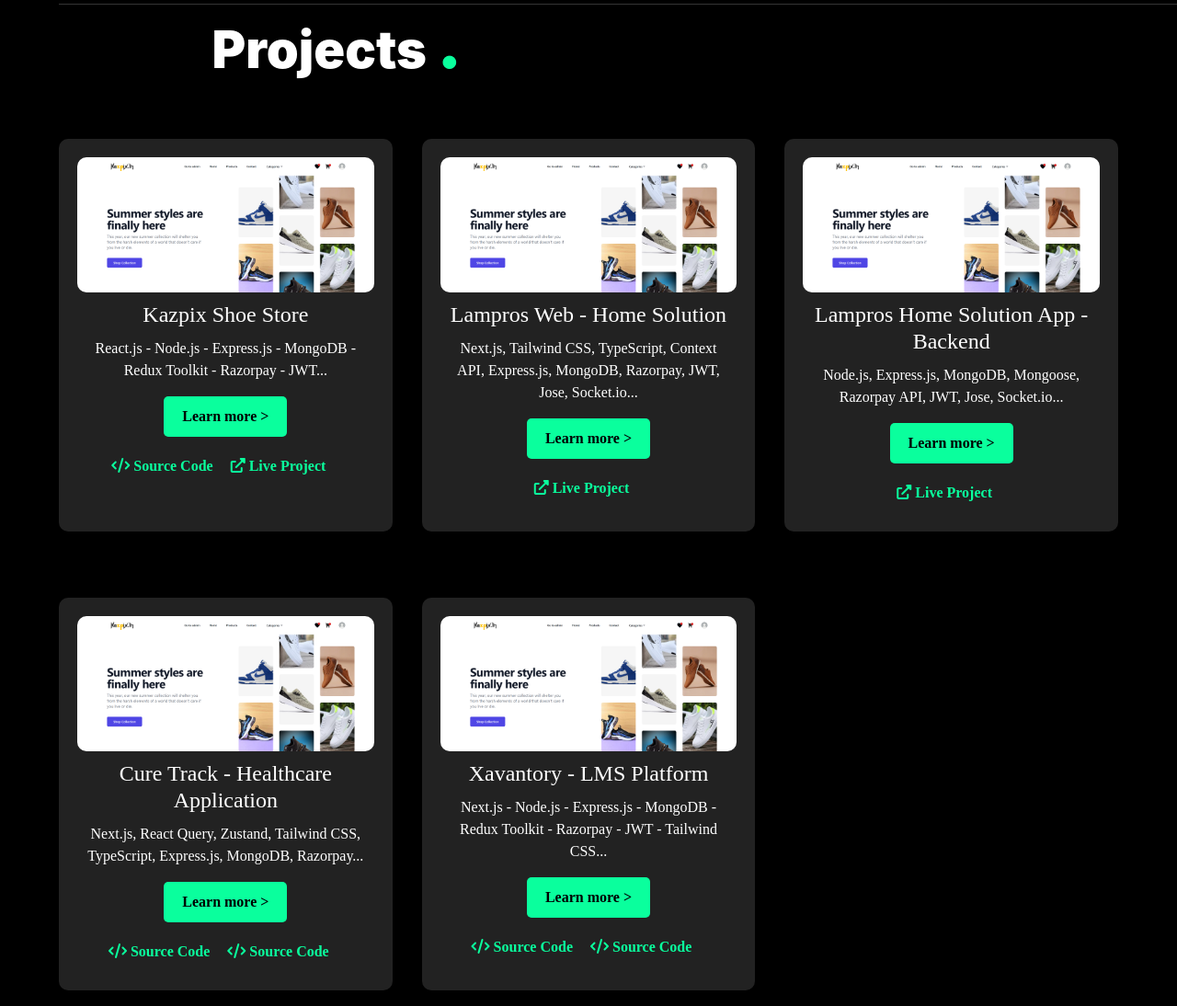
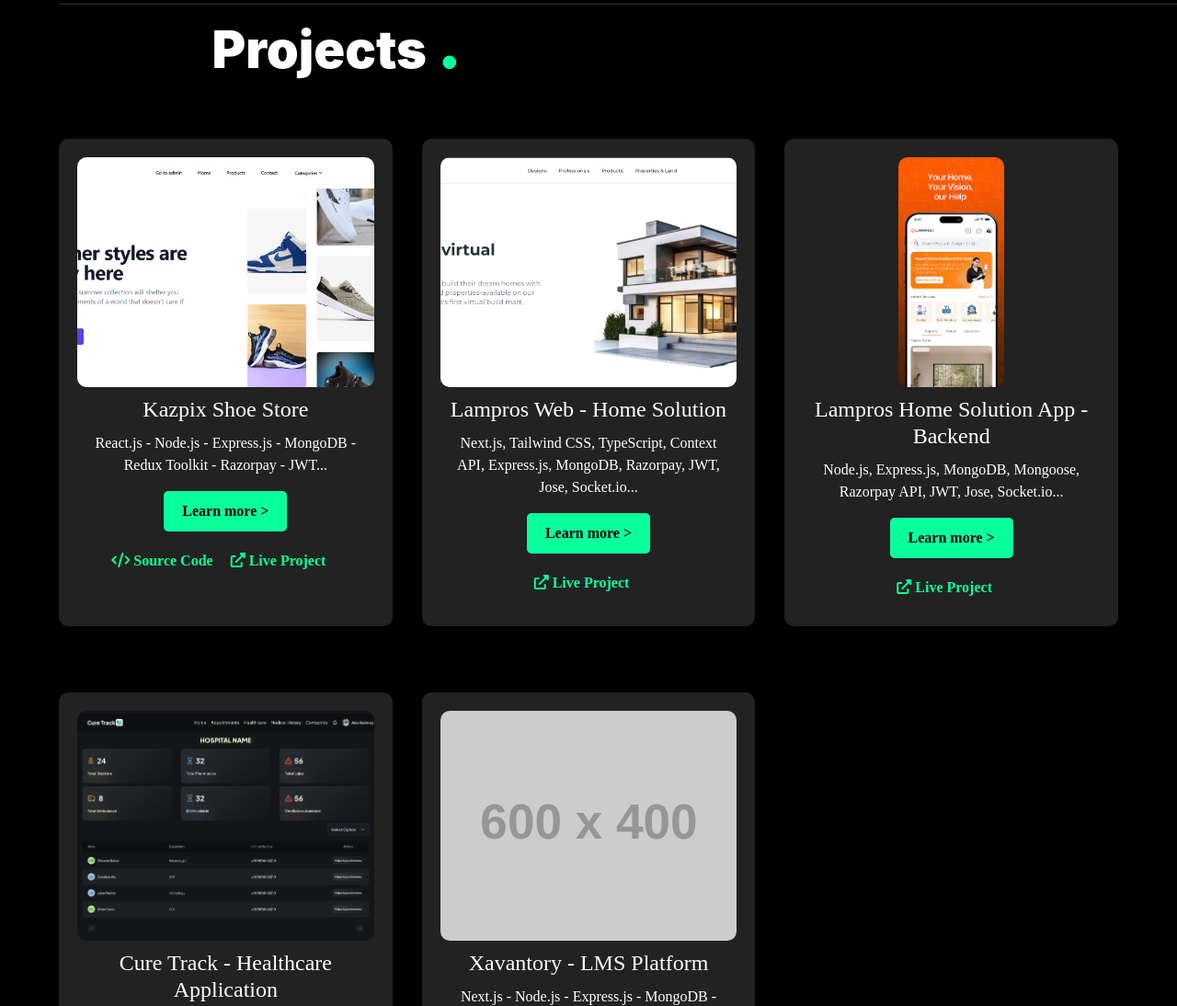
Before and after one commit to muhammed-hashir-musthafa/Personal-portfolio, a plain HTML site: page index.html in a window 1280 px wide. Shown: the part 1659-2753 px from the top of the page at 92% size. Drawn offline with nearby package versions, Linux system fonts and the light colour scheme; placeholder pictures from the web are drawn by us.

Commit message:
Fix: Updated project images

```diff
--- a/index.html
+++ b/index.html
@@ -203,7 +203,7 @@
             <!-- Project 1 -->
             <div class="project-card">
               <div class="project-thumbnail">
-                <a href="#" class="open-modal" data-modal="modal1"><img src="images/Home-page.png"
+                <a href="#" class="open-modal" data-modal="modal1"><img src="images/kazpix-home-page.png"
                     alt="Project Thumbnail" /></a>
               </div>
               <div class="project-info">
@@ -224,7 +224,7 @@
                 <div class="modal-content">
                   <span class="close-btn">&times;</span>
                   <div class="modal-body">
-                    <img src="images/Home-page.png" alt="Project Thumbnail in Modal" class="img-fluid" />
+                    <img src="images/kazpix-home-page.png" alt="Project Thumbnail in Modal" class="img-fluid" />
                     <h1>Kazpix Shoe Store</h1>
                     <p><strong>Tech Stack:</strong> React.js - Node.js - Express.js - MongoDB - Redux Toolkit - Razorpay
                       -
@@ -253,7 +253,7 @@
             <!-- Project 2 -->
             <div class="project-card">
               <div class="project-thumbnail">
-                <a href="#" class="open-modal" data-modal="modal2"><img src="images/Home-page.png"
+                <a href="#" class="open-modal" data-modal="modal2"><img src="images/Lampros-Home-page.png"
                     alt="Project Thumbnail" /></a>
               </div>
               <div class="project-info">
@@ -273,7 +273,7 @@
                 <div class="modal-content">
                   <span class="close-btn">&times;</span>
                   <div class="modal-body">
-                    <img src="images/Home-page.png" alt="Project Thumbnail in Modal" class="img-fluid" />
+                    <img src="images/Lampros-Home-page.png" alt="Project Thumbnail in Modal" class="img-fluid" />
                     <h1>Lampros Web - Home Solution</h1>
                     <p><strong>Tech Stack:</strong> Next.js, Tailwind CSS, TypeScript, Context API, Express.js, MongoDB,
                       Razorpay, JWT,
@@ -303,7 +303,7 @@
             <!-- Project 3 -->
             <div class="project-card">
               <div class="project-thumbnail">
-                <a href="#" class="open-modal" data-modal="modal3"><img src="images/Home-page.png"
+                <a href="#" class="open-modal" data-modal="modal3"><img src="images/Lampros app.png"
                     alt="Project Thumbnail" /></a>
               </div>
               <div class="project-info">
@@ -322,7 +322,7 @@
                 <div class="modal-content">
                   <span class="close-btn">&times;</span>
                   <div class="modal-body">
-                    <img src="images/Font copy 2.png" alt="Project Thumbnail in Modal" class="img-fluid" />
+                    <img src="images/Lampros app.png" alt="Project Thumbnail in Modal" class="img-fluid" />
                     <h1>Lampros Home Solution App - Backend</h1>
                     <p><strong>Tech Stack:</strong> Node.js, Express.js, MongoDB, Mongoose, Razorpay API, JWT, Jose,
                       Socket.io</p>
@@ -349,7 +349,7 @@
             <!-- Project 4 -->
             <div class="project-card">
               <div class="project-thumbnail">
-                <a href="#" class="open-modal" data-modal="modal4"><img src="images/Home-page.png"
+                <a href="#" class="open-modal" data-modal="modal4"><img src="images/User - Dashboard.png"
                     alt="Project Thumbnail" /></a>
               </div>
               <div class="project-info">
@@ -372,7 +372,7 @@
                 <div class="modal-content">
                   <span class="close-btn">&times;</span>
                   <div class="modal-body">
-                    <img src="images/Home-page.png" alt="Project Thumbnail in Modal" class="img-fluid" />
+                    <img src="images/User - Dashboard.png" alt="Project Thumbnail in Modal" class="img-fluid" />
                     <h1>Cure Track - Healthcare Application</h1>
                     <p><strong>Tech Stack:</strong> Next.js, React Query, Zustand, Tailwind CSS, TypeScript, Express.js,
                       MongoDB, Razorpay</p>
@@ -399,7 +399,7 @@
             <!-- Project 5 -->
             <div class="project-card">
               <div class="project-thumbnail">
-                <a href="#" class="open-modal" data-modal="modal5"><img src="images/Home-page.png"
+                <a href="#" class="open-modal" data-modal="modal5"><img src="https://placehold.co/600x400"
                     alt="Project Thumbnail" /></a>
               </div>
               <div class="project-info">
@@ -422,7 +422,7 @@
                 <div class="modal-content">
                   <span class="close-btn">&times;</span>
                   <div class="modal-body">
-                    <img src="images/Home-page.png" alt="Project Thumbnail in Modal" class="img-fluid" />
+                    <img src="https://placehold.co/600x400" alt="Project Thumbnail in Modal" class="img-fluid" />
                     <h1>Xavantory - LMS Platform</h1>
                     <p><strong>Tech Stack:</strong> Next.js - Node.js - Express.js - MongoDB - Redux Toolkit - Razorpay
                       - JWT - Tailwind CSS</p>
--- a/style.css
+++ b/style.css
@@ -697,7 +697,8 @@ body ::selection {
 .project-thumbnail img {
   width: 100%;
   max-width: 400px;
-  height: auto;
+  height: 250px;
+  object-fit: cover;
   border-radius: 10px;
   transition: opacity 0.3s ease;
 }
@@ -786,6 +787,7 @@ body ::selection {
 .modal img {
   display: block;
   margin: 0 auto;
+  height: auto;
   width: 100%;
   max-width: 500px;
   margin-bottom: 20px;
```
Also changed, not shown: images/Lampros app.png (added), images/Lampros-Home-page.png (added), images/User - Dashboard.png (added), images/kazpix-home-page.png (renamed from images/Home-page.png), 1 other file.
